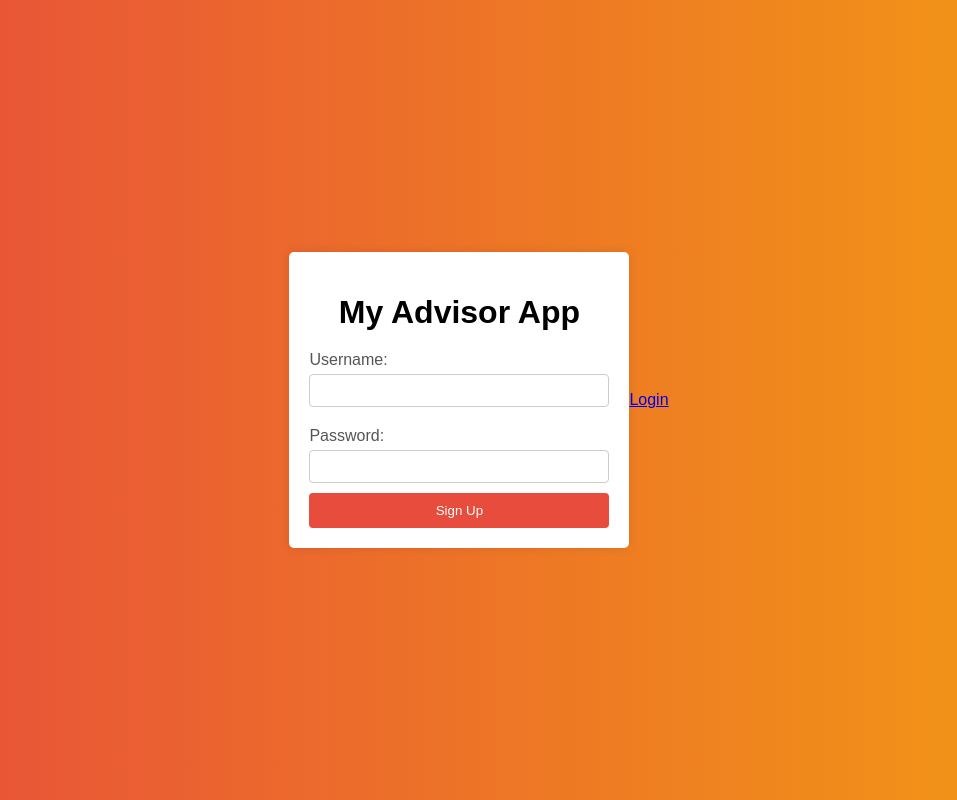
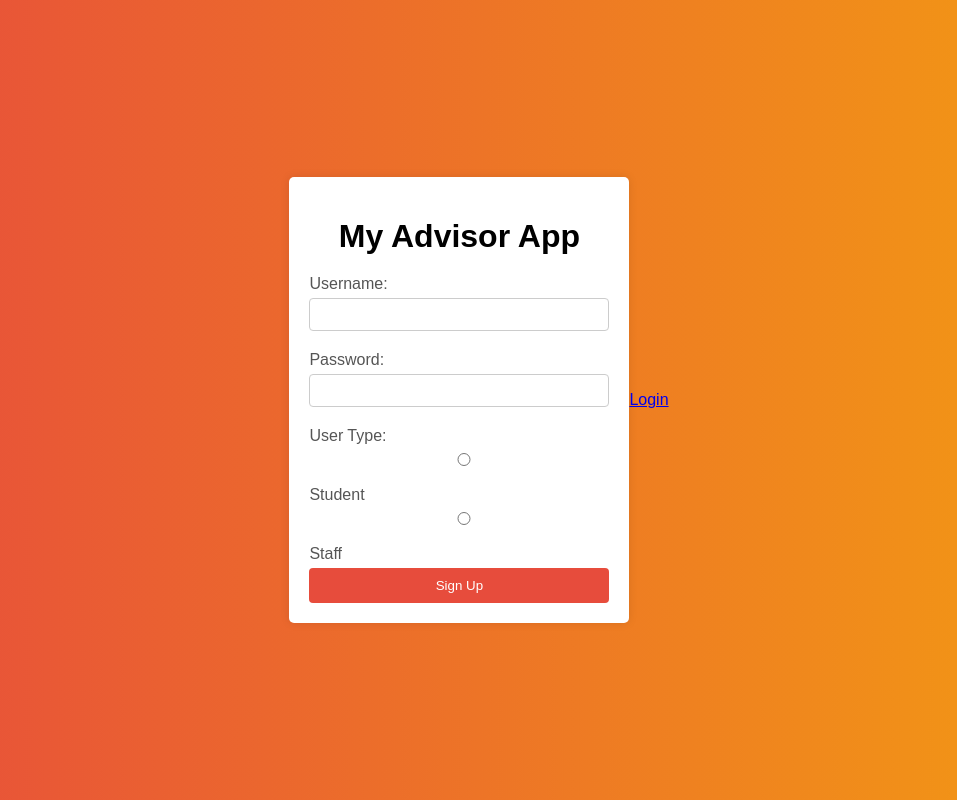
Before and after one commit to kwamet/My-Advisor-App-A2K-Devs, a Flask app: page /signup in a window 1280 px wide. Shown: the whole page, without its empty margins (161-1118 px from the left). Run offline with Flask 3, Linux system fonts and the light colour scheme.

Commit message:
Added Student and Staff Signup and Login
Added the option to select student or staff when signing up or logging in

```diff
--- a/App/templates/signup.html
+++ b/App/templates/signup.html
@@ -73,10 +73,20 @@
 <body>
     <form action="/signup" method="post">
         <h1>My Advisor App</h1>
+
         <label for="username">Username:</label>
         <input type="text" id="username" name="username" required>
+
         <label for="password">Password:</label>
         <input type="password" id="password" name="password" required>
+
+        <label>User Type:</label>
+        <input type="radio" id="student" name="user_type" value="student" required>
+        <label for="student">Student</label>
+
+        <input type="radio" id="staff" name="user_type" value="staff" required>
+        <label for="staff">Staff</label>
+
         <button type="submit">Sign Up</button>
     </form>
 
```
Also changed, not shown: App/templates/login.html (+10 -0 lines).
